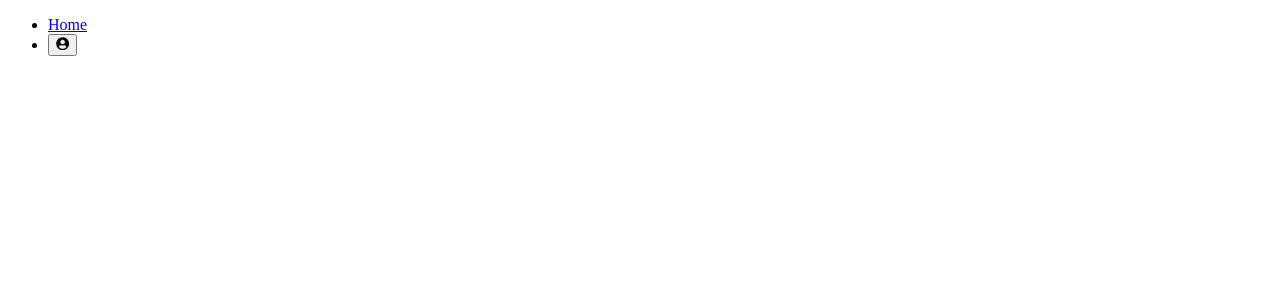
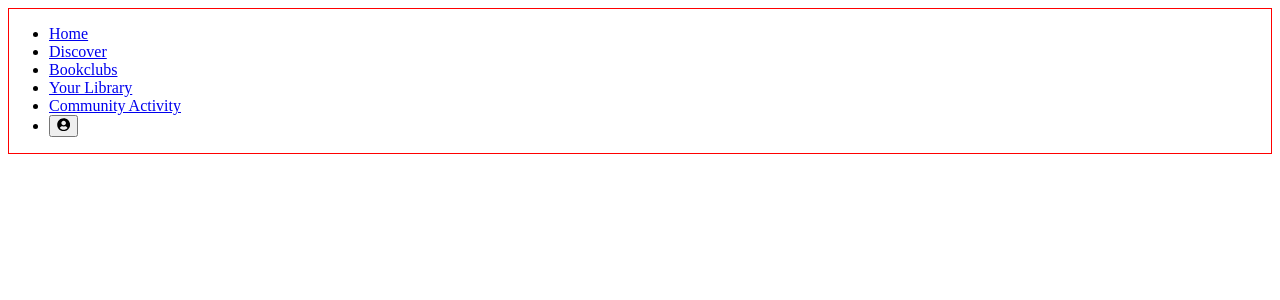
Before and after one commit to KACruick/Bookish_app, a React (Vite) app in the folder react-vite/: page / in a window 1280 px wide. Shown: the top 300 px of the page. Built offline with nearby package versions, Linux system fonts and the light colour scheme; no server answers.

Commit message:
started home page and nav

```diff
--- /dev/null
+++ b/react-vite/src/components/HomePage/HomePage.css
@@ -0,0 +1,4 @@
+
+.home-page {
+    border: solid red 1px;
+}
--- /dev/null
+++ b/react-vite/src/components/HomePage/HomePage.jsx
@@ -0,0 +1,53 @@
+import "./HomePage.css";
+import { useState } from "react";
+import { NavLink, Link, useNavigate } from "react-router-dom";
+import { FaSearch } from 'react-icons/fa';
+import { useSelector } from 'react-redux';
+
+
+
+function HomePage() {
+
+    const [searchQuery, setSearchQuery] = useState("");
+    const navigate = useNavigate();
+
+    const handleSearch = (e) => {
+        e.preventDefault();
+        // console.log("Searching for:", searchQuery);
+        // Navigate to the home page with the search query in the URL
+        if (searchQuery.trim()) {
+          navigate(`/?search=${searchQuery}`);
+        } else {
+          navigate('/'); // Clear the search query if the search bar is empty
+        }
+    };
+
+  return (
+    <div className="home-page">
+
+      <h1>Home page</h1>
+
+      <div className="search-bar">
+        <form onSubmit={handleSearch}>
+            <div className="search-input-wrapper">
+              <FaSearch className="search-icon" />
+              <input
+                type="text"
+                className="search-input"
+                placeholder="Search"
+                value={searchQuery}
+                onChange={(e) => setSearchQuery(e.target.value)}
+              />
+            </div>
+          </form>
+      </div>
+
+      <div className="bookclubs"></div>
+
+      <div className="update-status"></div>
+
+    </div>
+  )
+}
+
+export default HomePage
--- /dev/null
+++ b/react-vite/src/components/HomePage/index.js
@@ -0,0 +1,3 @@
+import HomePage from './HomePage';
+
+export default HomePage;
--- a/react-vite/src/components/Navigation/Navigation.css
+++ b/react-vite/src/components/Navigation/Navigation.css
@@ -1,3 +1,7 @@
 .profile-dropdown {
   position: absolute;
 }
+
+.nav {
+  border: 1px solid red;
+}
--- a/react-vite/src/components/Navigation/Navigation.jsx
+++ b/react-vite/src/components/Navigation/Navigation.jsx
@@ -1,18 +1,46 @@
 import { NavLink } from "react-router-dom";
 import ProfileButton from "./ProfileButton";
+import { useSelector } from 'react-redux';
 import "./Navigation.css";
 
 function Navigation() {
+  const sessionUser = useSelector((state) => state.session.session);
+
   return (
+    <div className="nav">
     <ul>
       <li>
         <NavLink to="/">Home</NavLink>
       </li>
+      <li><NavLink to="/">Discover</NavLink></li>
+      <li><NavLink to="/">Bookclubs</NavLink></li>
+      <li><NavLink to="/">Your Library</NavLink></li>
+      <li><NavLink to="/">Community Activity</NavLink></li>
 
-      <li>
-        <ProfileButton />
-      </li>
+
+      {sessionUser && (
+          <>
+            {/* <li className="nav-item">
+              <NavLink to="/favorites" className="favorites-link">
+                <FaHeart className="heart-icon" />
+              </NavLink>
+            </li>
+            <li className="nav-item">
+              <NavLink to="/products/new" className="create-product-link">
+                <FaPlus className="plus-icon" />
+                <span>Create Product</span>
+              </NavLink>
+            </li> */}
+          </>
+        )}
+
+      <div className="nav-right">
+          <li className="nav-item">
+            <ProfileButton />
+          </li>
+        </div>
     </ul>
+    </div>
   );
 }
 
--- a/react-vite/src/components/Navigation/ProfileButton.jsx
+++ b/react-vite/src/components/Navigation/ProfileButton.jsx
@@ -50,6 +50,8 @@ function ProfileButton() {
             <>
               <li>{user.username}</li>
               <li>{user.email}</li>
+              <li>Friends</li>
+              <li>Profile</li>
               <li>
                 <button onClick={logout}>Log Out</button>
               </li>
```
Also changed, not shown: react-vite/src/router/index.jsx (+42 -1 lines), 5 other files (tests, documents, lock files or other folders).
